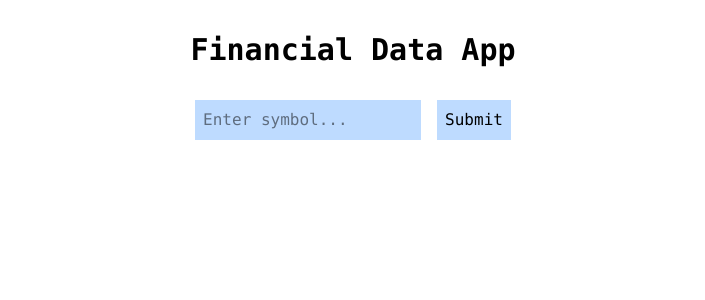
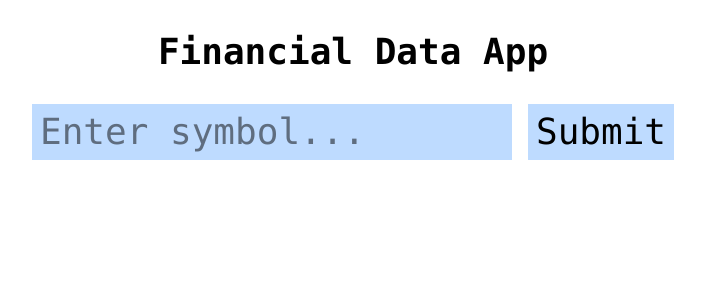
Before and after one commit to gabholli/stock-market-app, a Next.js app: page / in a window 1280 px wide. Shown: the top 300 px of the page, without its empty margins (287-992 px from the left). Built offline with nearby package versions, Linux system fonts and the light colour scheme.

Commit message:
Updated font sizes for different screen sizes

```diff
--- a/src/app/components/Header.tsx
+++ b/src/app/components/Header.tsx
@@ -1,7 +1,7 @@
 export default function Header() {
     return (
         <header className="mb-8">
-            <h1 className="text-3xl font-bold text-center">Financial Data App</h1>
+            <h1 className="text-3xl md:text-3xl lg:text-4xl font-bold text-center">Financial Data App</h1>
         </header>
     )
 }
--- a/src/app/layout.tsx
+++ b/src/app/layout.tsx
@@ -9,7 +9,7 @@ export default function RootLayout({
   return (
     <html lang="en">
       <body
-        className="font-mono p-8"
+        className="font-mono p-8 md:text-3xl lg:text-4xl"
       >
         <Header />
         {children}
```
